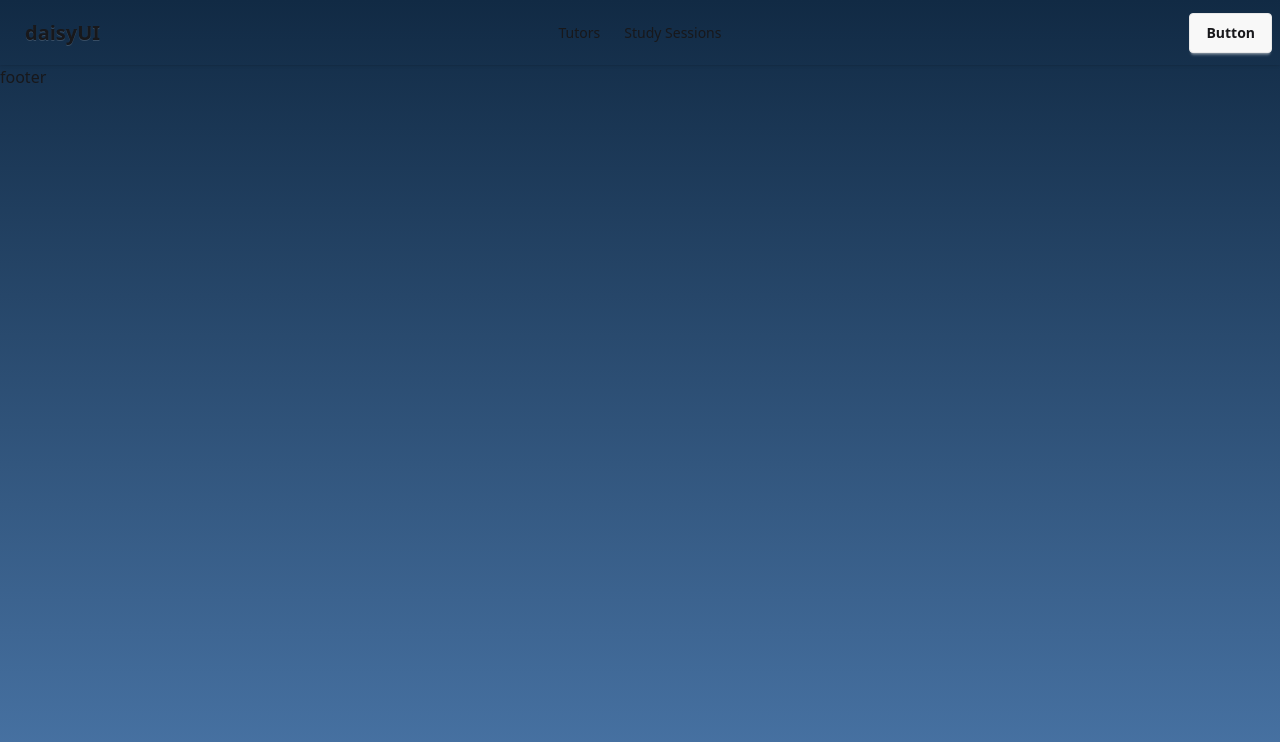
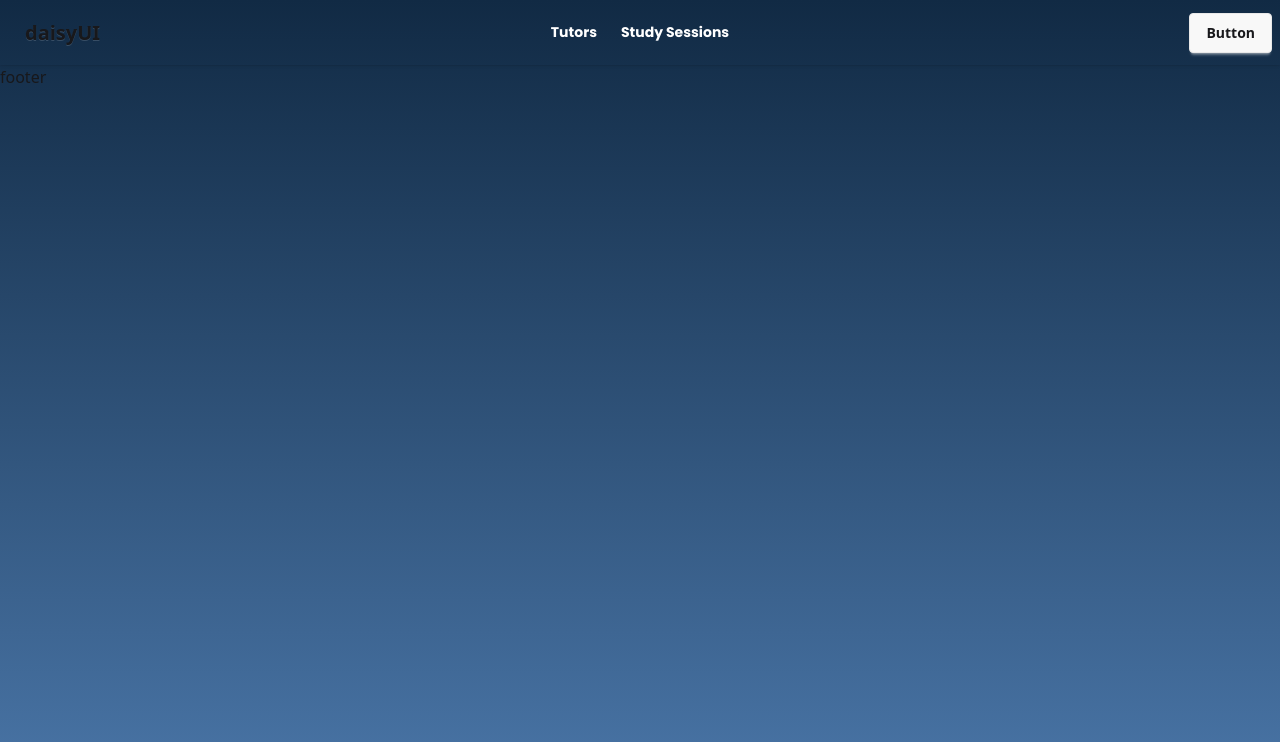
Before and after one commit to MI-KEYA/studyHub-client, a React (Vite) app: page / in a window 1280 px wide. Shown: the top 742 px of the page. Built offline with nearby package versions, Linux system fonts and the light colour scheme.

Commit message:
implemented font-family and styled the navigation links

```diff
--- a/src/App.css
+++ b/src/App.css
@@ -1,3 +1,5 @@
+@import url('https://fonts.googleapis.com/css2?family=Poppins:ital,wght@0,100;0,200;0,300;0,400;0,500;0,600;0,700;0,800;0,900;1,100;1,200;1,300;1,400;1,500;1,600;1,700;1,800;1,900&display=swap');
+
 @import "tailwindcss";
 @plugin "daisyui";
 
@@ -12,3 +14,8 @@
     /* Attaches the background to the viewport, so it doesn't scroll with content */
     background-attachment: fixed;
 }
+
+/* [#cceeff] */
+.poppins {
+    font-family: Poppins;
+}
--- a/src/pages/shared/Navbar/Navbar.jsx
+++ b/src/pages/shared/Navbar/Navbar.jsx
@@ -4,8 +4,8 @@
 
 const Navbar = () => {
     const links = <>
-        <li><NavLink to=''>Tutors</NavLink></li>
-        <li><NavLink to=''>Study Sessions</NavLink></li>
+        <li className='font-bold text-white poppins'><NavLink to=''>Tutors</NavLink></li>
+        <li className='font-bold text-white poppins'><NavLink to=''>Study Sessions</NavLink></li>
     </>
     return (
         <div>
```
